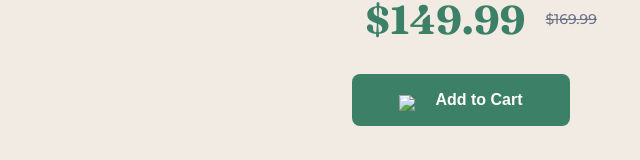
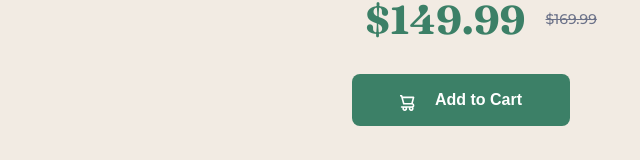
Before and after one commit to IuliiaSelivanova/Product_Preveiw_Card_Chanel, a plain HTML site: page index.html in a window 1280 px wide. Shown: the part 637-797 px from the top of the page, 319-959 px from the left. Drawn offline with Linux system fonts and the light colour scheme; the site is published under a folder, as on GitHub Pages, so addresses that start at the root find nothing.

Commit message:
Update index.html

```diff
--- a/index.html
+++ b/index.html
@@ -32,7 +32,7 @@
 
         <div class="cart">
           <button class="buttonCart">
-            <img src="/icon-cart.svg" class="logoCart" />
+            <img src="./icon-cart.svg" class="logoCart" />
             <p>Add to Cart</p>
           </button>
         </div>
```
